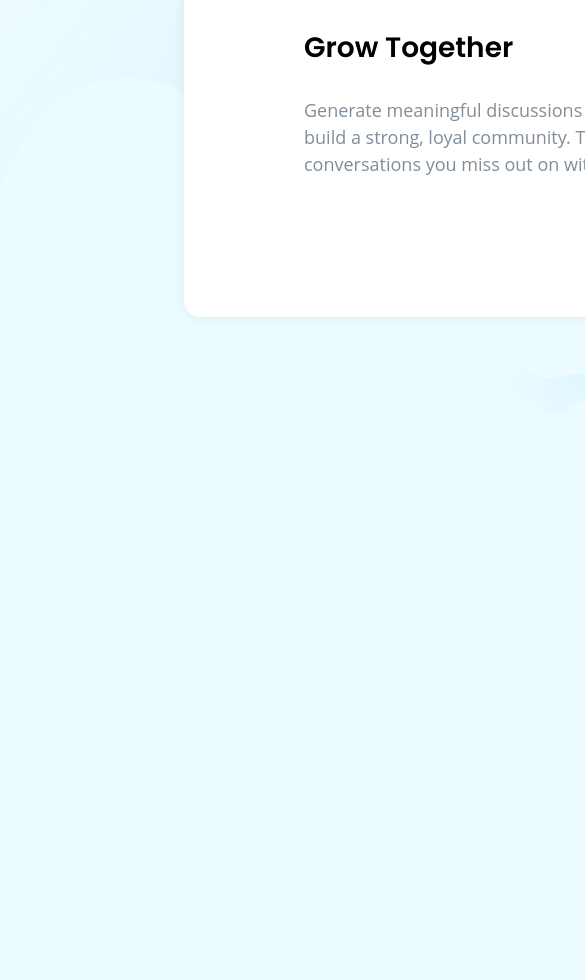
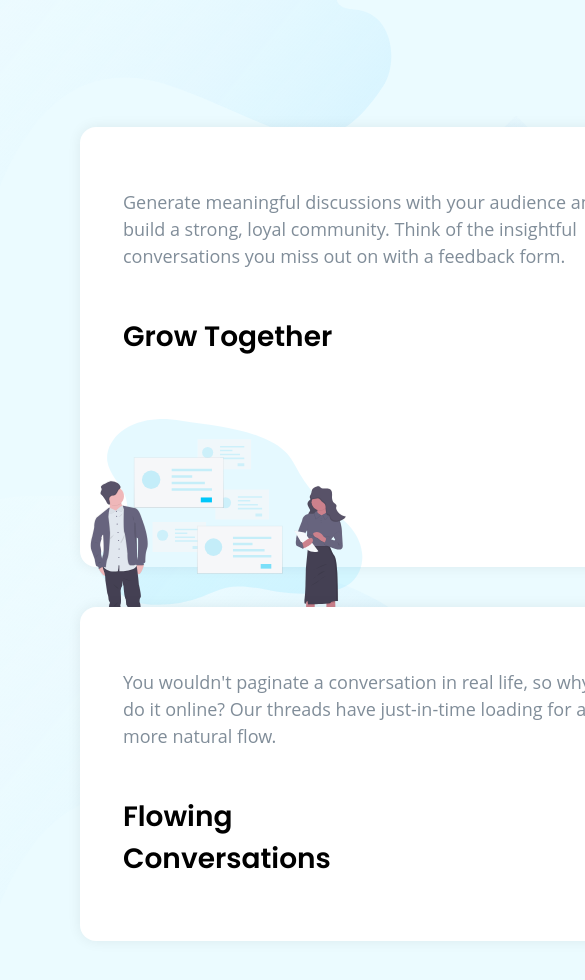
Before and after one commit to liamwoody25/huddle-landing-page.2.3, a plain HTML site: page index.html in a window 390 px wide. Shown: the part 940-1920 px from the top of the page, 585 px wide, since content can reach past the window. Before the commit the page ends 1409 px from the top, so only its background shows below. Drawn offline with Linux system fonts and the light colour scheme.

Commit message:
adding it rsponsive layout

```diff
--- a/index.html
+++ b/index.html
@@ -18,7 +18,7 @@
             <a href="#"><button class="button-2">Try It Free</button></a>
         </nav>
     </header>
-    <section>
+    <section class="hero-container">
         <div class="hero-content">
             <div class="text-body">
                 <h2>Build The Community Your Fans Will Love</h2>
@@ -41,21 +41,21 @@
                     Think of the insightful conversations you miss out on with a feedback form.</p>
             </div>
             <div class="image">
-                <img class="Grow-image" src="/public/assets/images/illustration-grow-together.svg" alt="">
+                <img class="grow-image" src="/public/assets/images/illustration-grow-together.svg" alt="">
             </div>
         </article>
 
-        <!--<div class="content">
-                <div class="image">
-                <img class="image" src="/public/assets/images/illustration-flowing-conversation.svg" alt="">
-            </div>
+        <article class="conversation-card">
+            <!--<div class="image">
+                <img class="talk-image" src="/public/assets/images/illustration-flowing-conversation.svg" alt="">
+            </div>-->
             <div class="text-content">
                 <h3>Flowing Conversations</h3>
                 <p>You wouldn't paginate a conversation in real life, so why do it online? Our threads
                     have just-in-time loading for a more natural flow.</p>
             </div>
-        </div>
-        <div class="content">
+        </article>
+        <!--<div class="content">
             <div class="text-content">
                 <h3>Your Users</h3>
                 <p> It takes no time at all to integrate Huddle with your app's authentication solution.
--- a/public/css/style.css
+++ b/public/css/style.css
@@ -93,14 +93,18 @@ body{
 
 
 /********  hero-section  ********/
+.hero-container{
+    margin-top: 75px;
+    display: flex;
 
+}
 .hero-content{
     display: flex;
-    margin-top: 75px;
+    align-items: center;
+    flex-direction: row;
 }
 
 .text-body{
-    flex-wrap: wrap;
    margin: 54px 0px;
 }
 
@@ -124,31 +128,36 @@ body{
 }
 
 .hero-content img{
+
     width:56%;
     height:auto;
 }
 
 
-/**********  together-section  *********/
+/**********  grow-section  *********/
 .main-container{
     display: flex;
     flex-wrap: wrap;
-    margin: 160px 104px 104px;
+    flex-direction: column;
+    margin: 160px 0px 0px;
+    gap: 40px;
 }
 
 
 .Grow-card{
-    width: 1232px;
+    display: flex;
+    align-items: center;
+    flex-wrap: wrap;
+    width:auto;
     height: 440px;
     background-color: #ffff;
     border-radius: 16px;
     box-shadow: 0px 0px 14px 0px rgba(0, 0, 0, 0.07);
-    display: flex;
-    align-items: center;
 }
+
+
 .text-content{
-
-    margin:120px;
+    margin:90px;
 }
 
 .text-content h3{
@@ -166,8 +175,8 @@ body{
     line-height: 27px;
 }
 
-.Grow-image{
-    width: 80%;
+.grow-image{
+    width: 50%;
     height: auto;
 }
 
@@ -175,7 +184,35 @@ body{
 
 /*******  conversation-section  *****/
 
+.conversation-card{
+    display: flex;
+    align-items: center;
+    flex-wrap: wrap;
+    width: auto;
+    height: auto;
+    background: #fff;
+    border-radius: 16px;
+    box-shadow: 0px 0px 14px 0px rgba(0, 0, 0, 0.07);
+}
 
+.text-content h3{
+    font-family: 'poppins',sans-serif;
+    font-size: 1.75rem;
+    font-weight: 600;
+    line-height: 42px;
+}
+
+.text-content p{
+    font-size: 1.125rem;
+    font-weight: 400;
+    line-height: 27px;
+}
+
+.talk-image{
+    display: flex;
+    width: 90%;
+    height: auto;
+}
 
 
 
@@ -184,19 +221,69 @@ body{
 
 
 
-.user-image{
-    margin: 25px 60px;
-    width: 406px;
-    height: 317px;
-}
 
-
-
-
-@media screen and (min-width:375px) {
+@media screen and (max-width:480px) {
 
     .nav-header{
         display: flex;
         justify-content: space-between;
     }
+
+
+    .hero-content{
+        display: flex;
+        flex-direction: column;
+    }
+
+    .hero-content img{
+        display: flex;
+        align-items: center;
+        width: 56%;
+        height: auto;
+    }
+
+    .text-body{
+       text-align: center;
+       gap: 32px;
+    }
+
+    .text-body h2{
+        margin-bottom: 24px;
+    }
+    .text-body p{
+        margin-bottom: 32px;
+    }
+
+
+
+
+    .main-container{
+        display: flex;
+        flex-direction:row;
+    }
+
+    .Grow-card{
+        display: flex;
+        flex-wrap: wrap;
+        align-items: center;
+    }
+
+    .text-content{
+        display: flex;
+        flex-direction: column-reverse;
+        width: 50%;
+        height: auto;
+        margin:44px 43px 33px;
+        justify-content: center;
+    }
+
+    .text-content h3{
+
+    }
+
+    .grow-image img{
+       flex-direction: row-reverse;
+    }
+
+
 }
```
